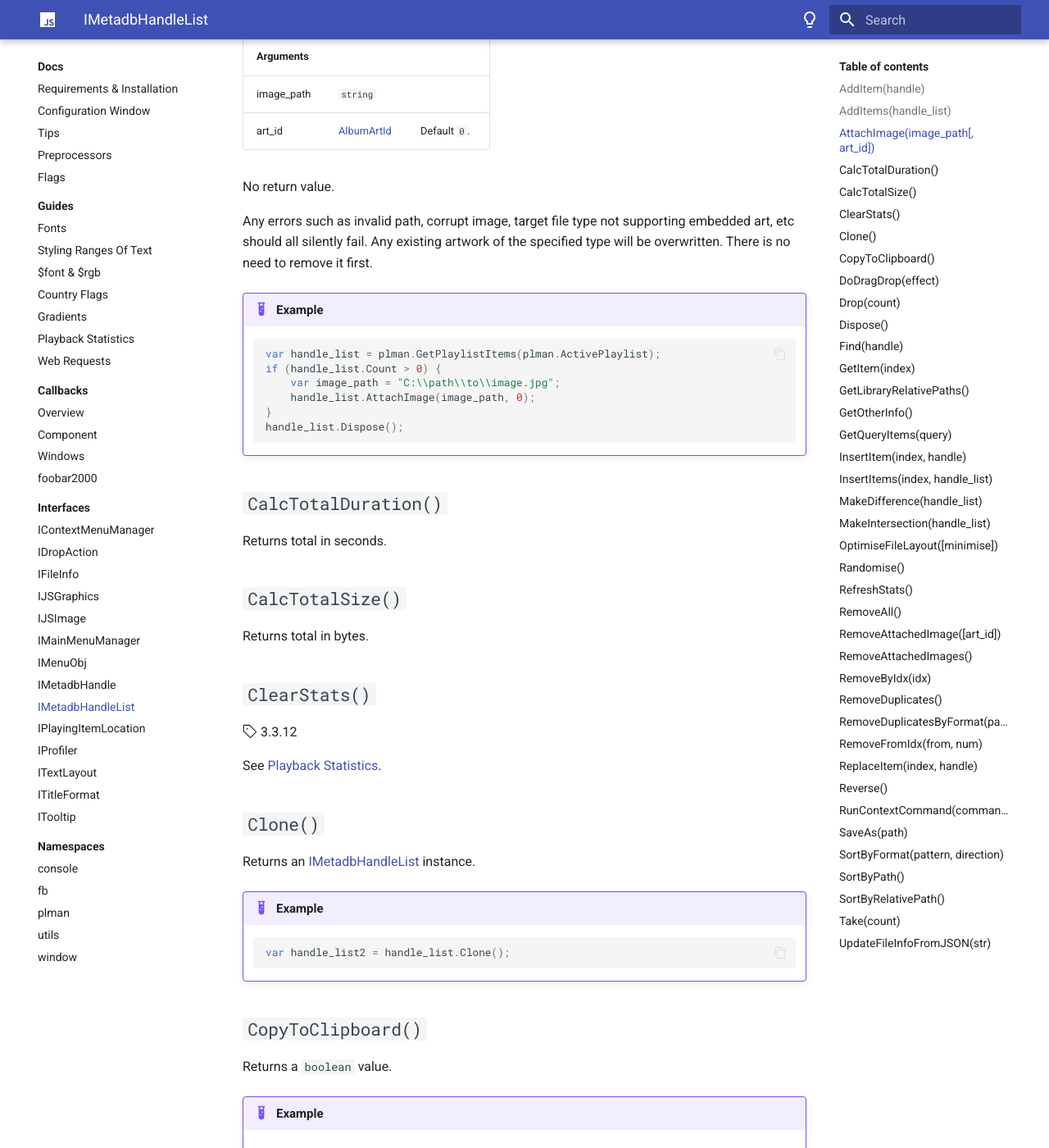
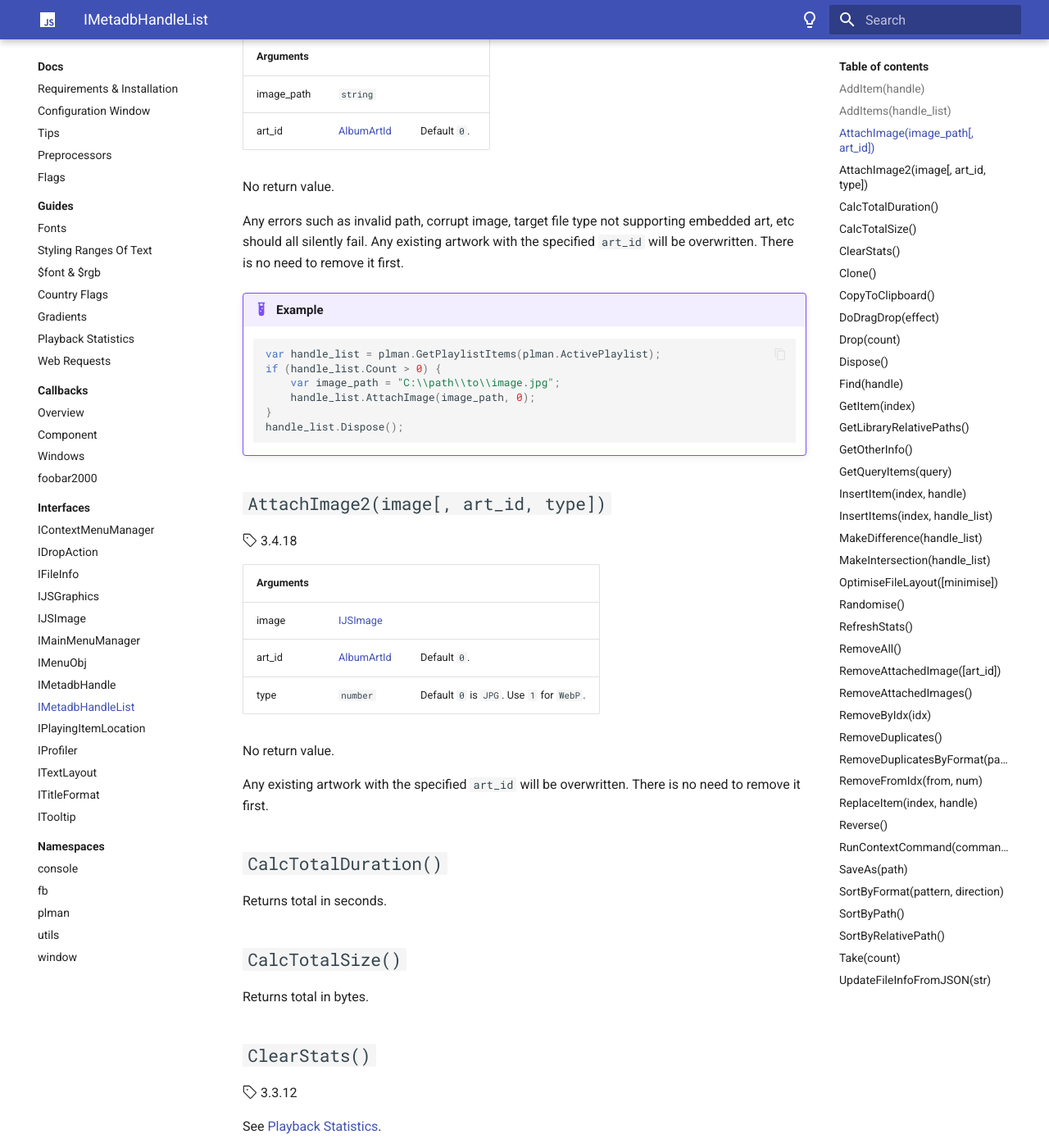
Before and after one commit to jscript-panel/jscript-panel.github.io, an MkDocs documentation site: the page built from docs/docs/interfaces/IMetadbHandleList.md, in a window 1280 px wide and 1400 px high, scrolled down 1273 px. Shown: the whole window at 82% size. Built offline with MkDocs 1.6.1 and Material for MkDocs 9.7.7, drawn with Linux system fonts in a browser that asks for light colours.

Commit message:
Update IMetadbHandleList.md

````diff
--- a/docs/docs/interfaces/IMetadbHandleList.md
+++ b/docs/docs/interfaces/IMetadbHandleList.md
@@ -49,8 +49,8 @@ No return value.
 
 Any errors such as invalid path, corrupt image,
 target file type not supporting embedded art, etc
-should all silently fail. Any existing artwork of
-the specified type will be overwritten. There is
+should all silently fail. Any existing artwork with
+the specified `art_id` will be overwritten. There is
 no need to remove it first.
 
 !!! example
@@ -62,6 +62,20 @@ no need to remove it first.
 	}
 	handle_list.Dispose();
 	```
+
+## `AttachImage2(image[, art_id, type])`
+:octicons-tag-24: 3.4.18
+
+|Arguments|||
+|---|---|---|
+|image|[IJSImage](IJSImage.md)|
+|art_id|[AlbumArtId](../flags.md#albumartid)|Default `0`.|
+|type|`number`|Default `0` is `JPG`. Use `1` for `WebP`.|
+
+No return value.
+
+Any existing artwork with the specified `art_id` will be
+overwritten. There is no need to remove it first.
 
 ## `CalcTotalDuration()`
 Returns total in seconds.
````
